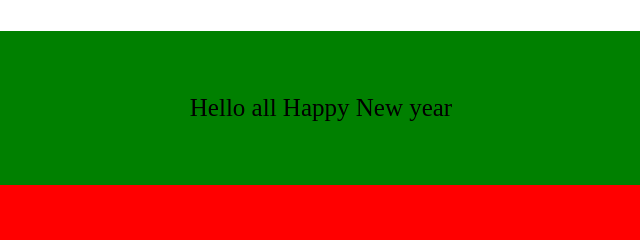
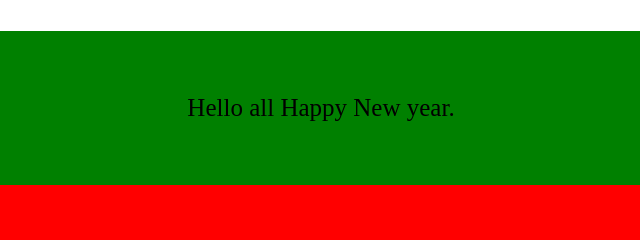
Before and after one commit to nikss80/csy1018, a plain HTML site: page index.html in a window 1280 px wide. Shown: the top 240 px of the page, 319-959 px from the left. Drawn offline with Linux system fonts and the light colour scheme.

Commit message:
Update index.html

```diff
--- a/index.html
+++ b/index.html
@@ -5,7 +5,7 @@
 	<title>First Web Page</title>
 </head>
 <body>
-<header> Hello all Happy New year </header>
+<header> Hello all Happy New year. </header>
 <section>
 <h1>My First Page</h1>
 I am Web designer
```
